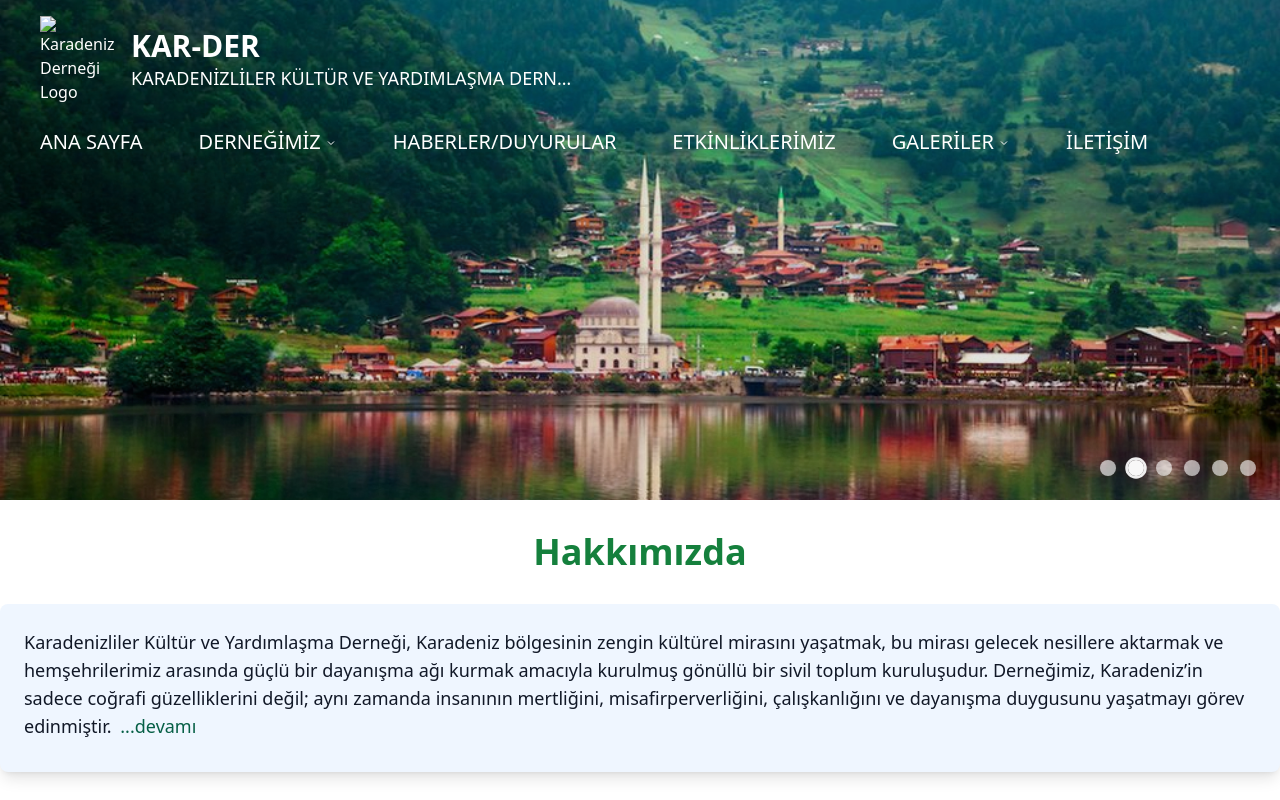
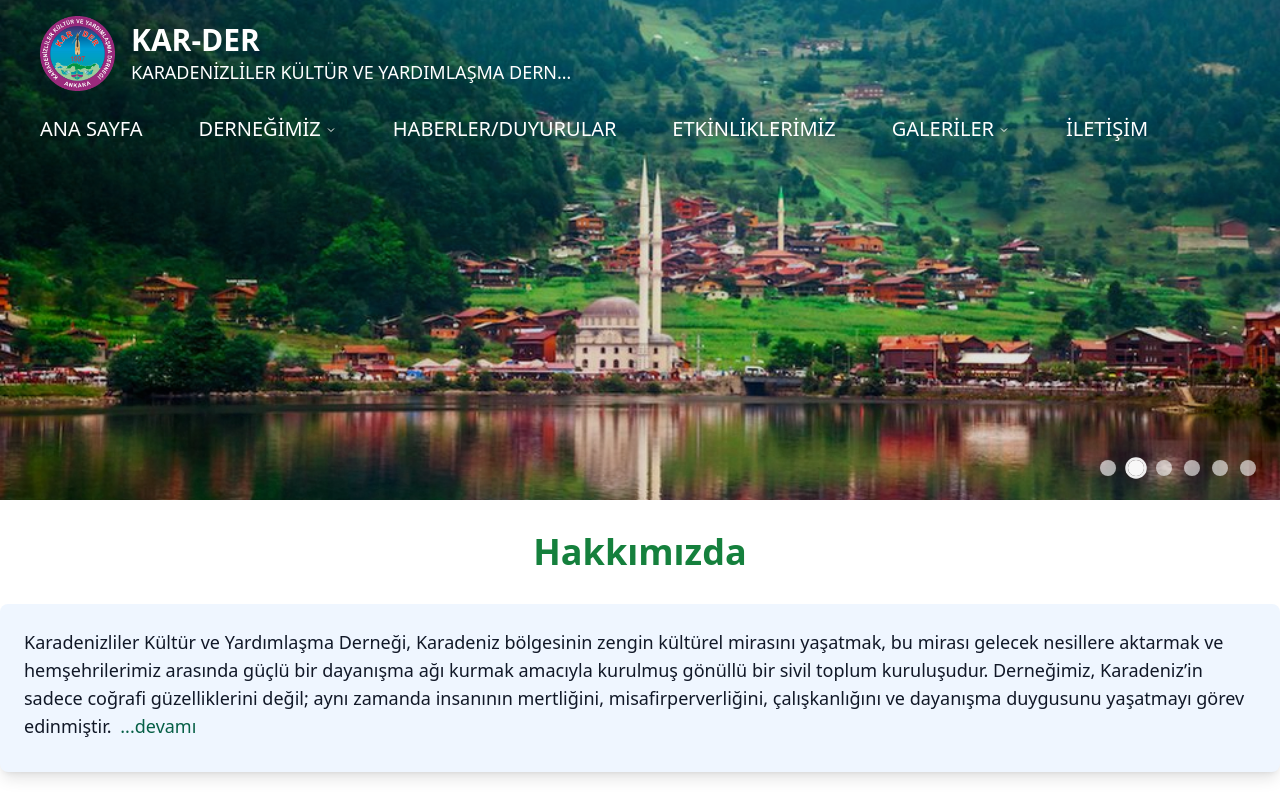
Before and after one commit to ozgurhanbas/karder, a plain HTML site: page index.html in a window 1280 px wide. Shown: the top 800 px of the page. Drawn offline with nearby package versions, Linux system fonts and the light colour scheme; files whose address does not match are found by name.

Commit message:
index.html

```diff
--- a/index.html
+++ b/index.html
@@ -16,7 +16,7 @@
       <div class="flex flex-wrap items-center justify-between px-4 sm:px-6 md:px-10 py-4 gap-4 md:gap-6">
         <!-- Logo ve Başlık -->
         <div class="flex flex-col sm:flex-row sm:items-center space-y-2 sm:space-y-0 sm:space-x-4 flex-shrink-0 min-w-[100px] max-w-full">
-          <img src="fotograflar/https://github.com/ozgurhanbas/karder/blob/main/Kar-der-Logo.png.png" alt="Karadenizliler Derneği Logo" width="60" class="flex-shrink-0 w-12 md:w-[75px]" />
+          <img src="https://github.com/ozgurhanbas/karder/blob/main/Kar-der-Logo.png" alt="Karadenizliler Derneği Logo" width="60" class="flex-shrink-0 w-12 md:w-[75px]" />
           <div class="text-center sm:text-left min-w-0">
             <h1 class="text-lg md:text-2xl lg:text-3xl font-bold break-words">KAR-DER</h1>
             <p class="text-xs md:text-lg lg:text-lg whitespace-nowrap overflow-hidden text-ellipsis max-w-[120px] md:max-w-xs lg:max-w-md">
```
